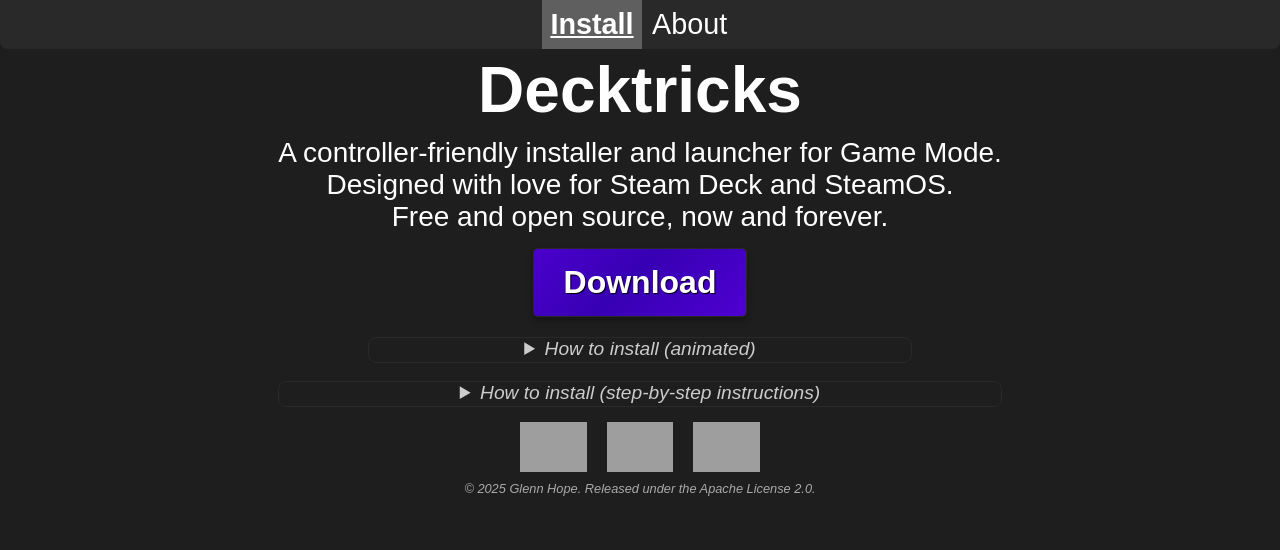
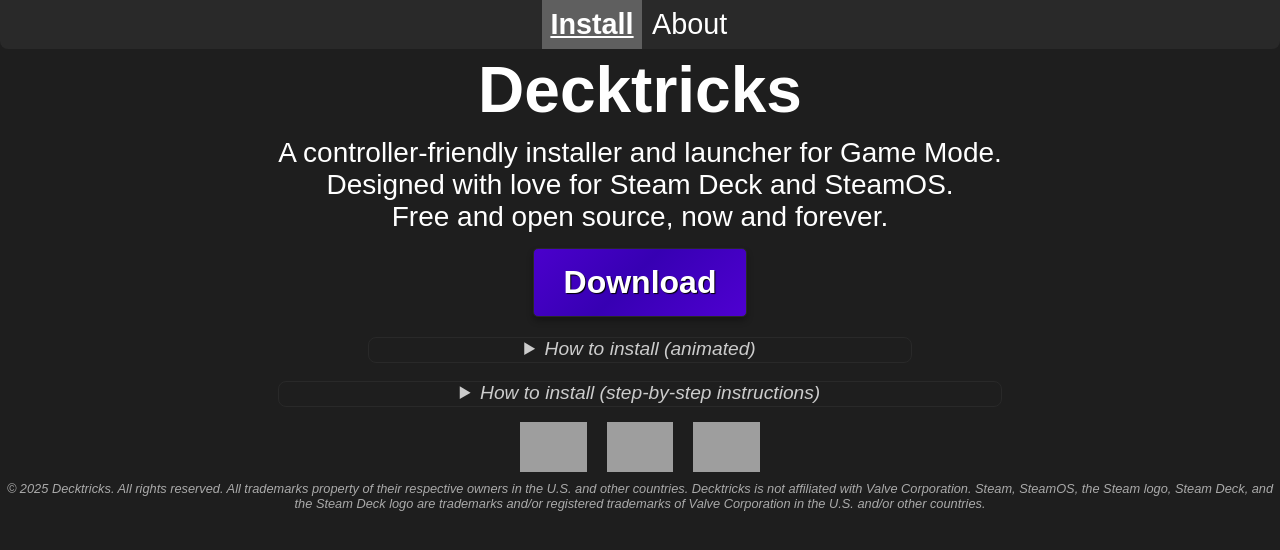
Before and after one commit to MrAwesome/decktricks-website, a plain HTML site: page index.html in a window 1280 px wide. Drawn offline with Linux system fonts and the light colour scheme; grey boxes are pictures that could not be loaded.

Commit message:
Updated trademark notice

```diff
--- a/index.html
+++ b/index.html
@@ -133,7 +133,7 @@
                 </a>
             </div>
             <div class="info-bottom">
-                © 2025 Glenn Hope. Released under the Apache License 2.0.
+                © 2025 Decktricks. All rights reserved. All trademarks property of their respective owners in the U.S. and other countries. Decktricks is not affiliated with Valve Corporation. Steam, SteamOS, the Steam logo, Steam Deck, and the Steam Deck logo are trademarks and/or registered trademarks of Valve Corporation in the U.S. and/or other countries.
             </div>
         </footer>
         <script>
```
